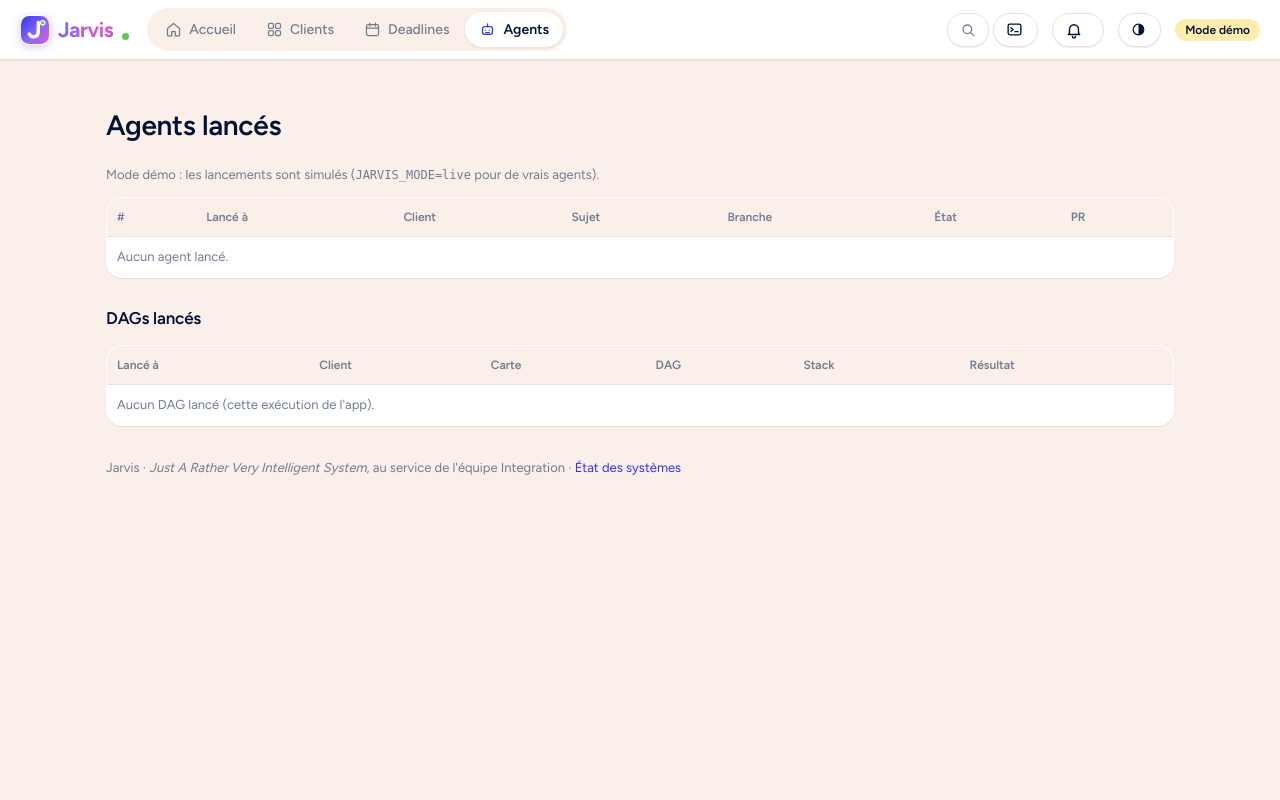
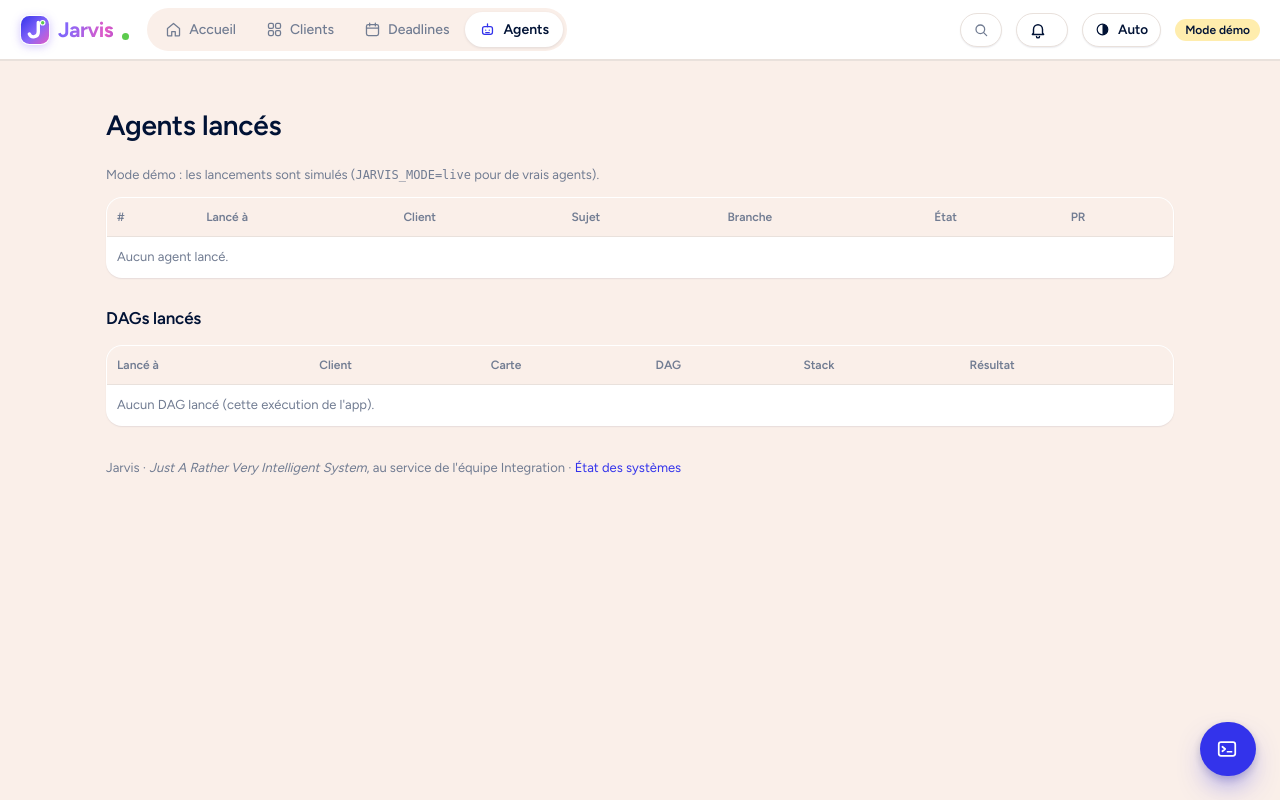
Before and after one commit to matthewjoy-padoa/Jarvis, a FastAPI app: page /agents in a window 1280 px wide. Run offline with FastAPI, Linux system fonts and the light colour scheme; data that the repository does not hold is empty; some libraries are stand-ins or nearby versions.

Commit message:
Console : bouton flottant en bas à droite (comme un bouton de discussion) au lieu de la barre du haut ; la barre retrouve le libellé du thème

```diff
--- a/src/deploy_hub/static/style.css
+++ b/src/deploy_hub/static/style.css
@@ -737,9 +737,8 @@ kbd { display: inline-block; min-width: 20px; padding: 1px 6px; border: 1px soli
 button.pal-open { flex: none; gap: 8px; padding: 6px 10px 6px 12px; color: var(--muted); font-weight: 500; }
 button.pal-open:hover:not(:disabled) { color: var(--text); }
 button.pal-open .ic { width: 16px; height: 16px; margin: 0; }
-/* Sous 1440 px, la barre garde ses icônes (loupe, console, thème) : les puces clients passent d'abord. */
-@media (max-width: 1440px) { .pal-open-label, .pal-open kbd, .theme-label { display: none; } button.pal-open { padding: 6px 12px; } }
-.pal-buttons { display: flex; gap: 4px; flex: none; }
+/* Le libellé et le raccourci ne s'affichent que si la barre a la place : les clients passent d'abord. */
+@media (max-width: 1440px) { .pal-open-label, .pal-open kbd { display: none; } button.pal-open { padding: 6px 12px; } }
 
 html.palette-open { overflow: hidden; }
 .palette { position: fixed; inset: 0; z-index: 70; display: flex; justify-content: center; align-items: flex-start; padding: 11vh 16px 16px; }
@@ -816,7 +815,23 @@ button.pal-hint:hover:not(:disabled) { border-style: solid; border-color: var(--
 /* ============================================================ Console Jarvis (palette en mode « > », 2026-11-12)
    Bouton >_ de la barre, invite « jarvis › », police à chasse fixe ; formulaire de lancement d'un DAG et journal des lancements. */
 .palette { --mono: ui-monospace, SFMono-Regular, Menlo, monospace; }
-button.pal-console-open .ic { width: 17px; height: 17px; }
+/* Bouton flottant, en bas à droite : rond, il s'allonge au survol pour dire ce qu'il ouvre. Sous les fenêtres (ticket 60, palette 70). */
+button.console-fab { position: fixed; right: 24px; bottom: 24px; z-index: 50; display: inline-flex; align-items: center; gap: 0;
+  height: 54px; min-width: 54px; padding: 0 16px; border: 0; border-radius: 999px; background: var(--accent); color: var(--on-accent);
+  box-shadow: 0 14px 30px -10px color-mix(in srgb, var(--accent) 70%, transparent), 0 3px 8px rgba(0, 18, 53, .18);
+  transition: gap .2s var(--ease), padding .2s var(--ease), transform .2s var(--ease), box-shadow .2s var(--ease); }
+button.console-fab .ic { width: 22px; height: 22px; margin: 0; flex: none; }
+.console-fab-label, button.console-fab kbd { max-width: 0; overflow: hidden; opacity: 0; transition: max-width .2s var(--ease), opacity .15s ease; }
+.console-fab-label { font: 600 14px/1 var(--mono, ui-monospace, monospace); white-space: nowrap; }
+button.console-fab kbd { border-color: rgba(255, 255, 255, .35); background: rgba(255, 255, 255, .14); color: inherit; padding: 1px 0; min-width: 0; }
+button.console-fab:hover:not(:disabled), button.console-fab:focus-visible { gap: 10px; padding: 0 18px; transform: translateY(-2px); background: var(--accent); color: var(--on-accent);
+  box-shadow: 0 18px 36px -10px color-mix(in srgb, var(--accent) 75%, transparent), 0 4px 10px rgba(0, 18, 53, .2); }
+button.console-fab:hover .console-fab-label, button.console-fab:focus-visible .console-fab-label { max-width: 90px; opacity: 1; }
+button.console-fab:hover kbd, button.console-fab:focus-visible kbd { max-width: 30px; opacity: 1; padding: 1px 6px; }
+html.palette-open .console-fab, html.drawer-open .console-fab { display: none; }
+@media (max-width: 640px) { button.console-fab { right: 16px; bottom: 16px; height: 50px; min-width: 50px; } }
+@media (prefers-reduced-motion: reduce) { button.console-fab { transition: none; } }
+@media print { button.console-fab { display: none; } }
 .palette-prompt { display: none; font: 600 15px/1 var(--mono); color: var(--accent); white-space: nowrap; }
 .palette.is-console .palette-head > .ic { display: none; }
 .palette.is-console .palette-prompt { display: inline; }
--- a/src/deploy_hub/templates/base.html
+++ b/src/deploy_hub/templates/base.html
@@ -10,7 +10,7 @@
   <link rel="preconnect" href="https://fonts.googleapis.com">
   <link rel="preconnect" href="https://fonts.gstatic.com" crossorigin>
   <link rel="stylesheet" href="https://fonts.googleapis.com/css2?family=Figtree:wght@400;500;600;700&display=swap">
-  <link rel="stylesheet" href="/static/style.css?v=49">
+  <link rel="stylesheet" href="/static/style.css?v=50">
   <script src="https://unpkg.com/htmx.org@1.9.12" defer></script>
   <script src="/static/filters.js?v=4" defer></script>
   <script src="/static/dag.js?v=2" defer></script>
@@ -49,10 +49,7 @@
       </div>
       {% endif %}
     </nav>
-    <div class="pal-buttons">
     <button type="button" class="secondary pal-open" data-palette-open aria-label="Rechercher dans Jarvis" title="Demander à Jarvis">{{ ic.icon("search") }}<span class="pal-open-label">Rechercher</span><kbd data-palette-key>⌘K</kbd></button>
-    <button type="button" class="secondary icon-btn pal-console-open" data-palette-open=">" aria-label="Console Jarvis" title="Console : lancer un DAG, un agent, rafraîchir un client… (touche >)">{{ ic.icon("terminal") }}</button>
-    </div>
     <div class="bell-wrap">
       <button type="button" class="bell secondary icon-btn" aria-label="Notifications" aria-haspopup="true" aria-expanded="false"
               hx-get="/notifications/panneau" hx-target="#notif-panel" hx-trigger="click">{{ ic.icon("bell") }}<span id="bell-count" hx-target="this" hx-get="/notifications/compte" hx-trigger="load, every 60s, notifs-changed from:body" hx-swap="innerHTML"></span></button>
@@ -128,6 +125,9 @@
       </div>
     </div>
   </div>
+  {# Console (>dag, >agent…) : bouton flottant en bas à droite, comme un bouton de discussion ; la touche « > » fait pareil. #}
+  <button type="button" class="console-fab" data-palette-open=">" aria-label="Console Jarvis" title="Console : lancer un DAG, un agent, rafraîchir un client… (touche >)">
+    {{ ic.icon("terminal") }}<span class="console-fab-label">Console</span><kbd>&gt;</kbd></button>
   <footer class="footer muted">Jarvis · <em>Just A Rather Very Intelligent System</em>, au service de l'équipe Integration · <a href="/sources">État des systèmes</a></footer>
 </body>
 </html>
```
